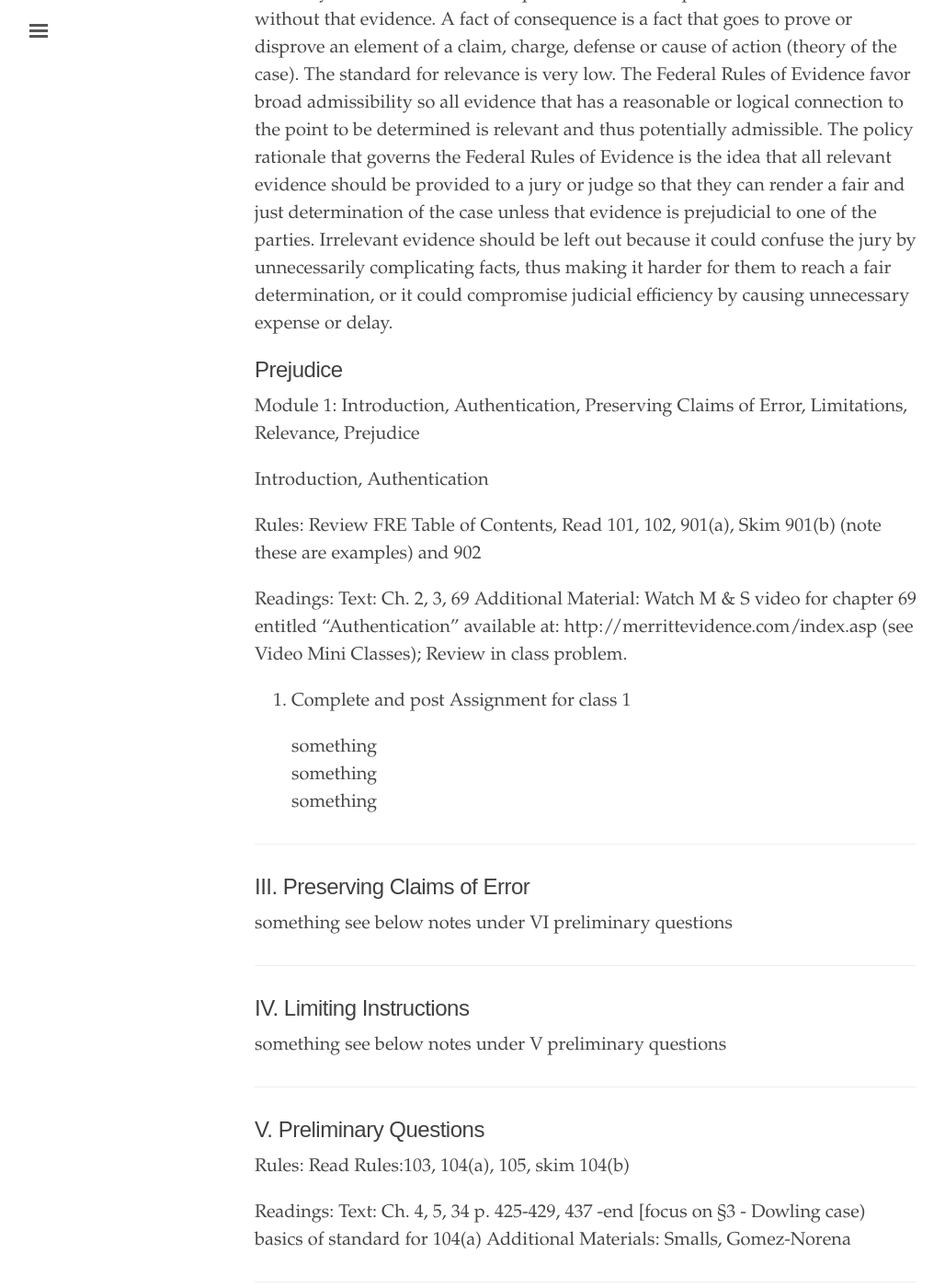
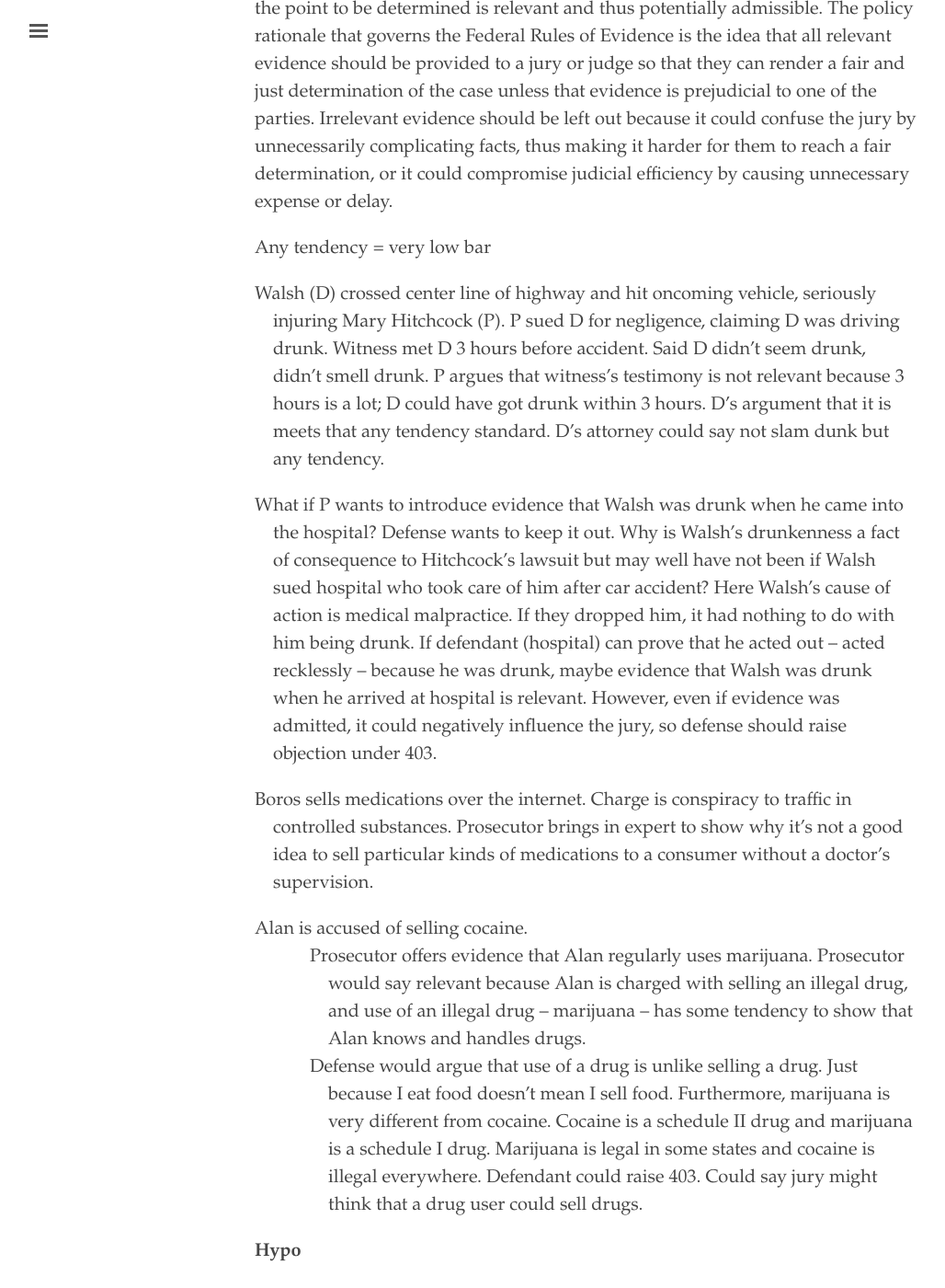
Before and after one commit to binipringle/right-to-be-forgotten, a Jekyll site: the page built from _texts/0-outline.md, in a window 1280 px wide and 1400 px high, scrolled down 3679 px. Shown: the whole window at 92% size, without its empty margins (3-1031 px from the left). Built offline with Jekyll 4.4.1, drawn with Linux system fonts in a browser that asks for light colours; some of the changed text lies outside the part shown.

Commit message:
moved some stuff to notes and added to relevance

```diff
--- a/_texts/0-outline.md
+++ b/_texts/0-outline.md
@@ -54,17 +50,17 @@ To admit evidence, the court requires that the evidence be authenticated or iden
 
 **Types of evidence**
 
-- **Oral testimony** (pp 6-7):
-- {:.indent-5}**Fact witnesses** are “people who perceived facts related to the lawsuit and testify about those facts.” The law does not give “eyewitness” special status over other kinds of fact witness.
-- {:.indent-5}**Expert witnesses** “use specialized knowledge to interpret evidence or explain it to the jury.” Do not need to have firsthand knowledge of the controversy in question.
-- {:.indent-5}**Character witnesses** “offer information about the good or the bad character of a party or witness.” The FRE limits the use of character witnesses.
+- **Oral testimony** is offered as evidence by fact witnesses, expert witnesses and character witnesses (pp 6-7).
+- {:.indent-3}**Fact witnesses** are “people who perceived facts related to the lawsuit and testify about those facts.” The law does not give “eyewitness” special status over other kinds of fact witness.
+- {:.indent-3}**Expert witnesses** “use specialized knowledge to interpret evidence or explain it to the jury.” Do not need to have firsthand knowledge of the controversy in question.
+- {:.indent-3}**Character witnesses** “offer information about the good or the bad character of a party or witness.” The FRE limits the use of character witnesses.
 - **Real evidence** is “any physical evidence that a party claims played a direct role in the controversy.” (p. 8)
 - **Documentary evidence** "encompasses any type of writing or recording of information.” (p. 8)
 - **Demonstrative evidence** is “not an object that played a role in the disputed events. (…) Charts, tables, pictures, maps and graphs are common types of demonstrative evidence.” (pp. 8-9)
 - **Stipulations** are when both parties agree on a fact. When they do, they can stipulate that the fact is true for the purposes of litigation. (p. 9)
 - **Judicial Notice** is when “if a fact is indisputably true (…) the trial judge can take judicial notice of the fact.” The fact must be either “generally known” or “accurately and readily determined.” (p. 10)
 - **Circumstantial evidence** (FRE does not use this phrase) is “any evidence that requires the jury to make an inference connecting the evidence with a disputed fact.” (p. 14). Compare with direct evidence, which “requires no inferential bridge; it directly establishes a contested fact.” (p. 14).
-- {:.indent-5}*Note to ask Valentine if true: All evidence - including direct evidence - depends on some inferences. “The longer the chain of inferences, … the less likely the jury will reach the decision [a party] desire[s].” (p. 17).*
+- {:.indent-3}*Note to ask Valentine if true: All evidence - including direct evidence - depends on some inferences. “The longer the chain of inferences, … the less likely the jury will reach the decision [a party] desire[s].” (p. 17).*
 
 ---
 
@@ -73,6 +69,8 @@ To admit evidence, the court requires that the evidence be authenticated or iden
 **Rule 103** provides that a party may claim error in a ruling to admit or exclude evidence only if the error affects a substantial right of the party **and** (1) if the ruling admits evidence, a party, on the record, (A) timely objects or moves to strike; **and** (B) states the specific ground, unless it was apparent from the context; **or** (2) if the ruling excludes evidence, a party informs the court of its substance by an offer of proof, unless the substance was apparent from the context. Fed. R. Evid. 103.
 
 A court may take notice of a plain error affecting a substantial right, even if the claim of error was not properly preserved. Fed. R. Evid. 103(e). Plain error is an error that is so egregious that a reasonable person would lose faith in the justice system.
+
+To be successful on appeal an appellant will have to convince the appellate court that the trial judge’s evidentiary determination was both abuse of discretion and plain error, and a substantial right was violated (violation of substantial right is when the outcome of the trial would have been different if that evidence had been handled differently).
 
 ---
 
@@ -85,6 +83,30 @@ A court may take notice of a plain error affecting a substantial right, even if
 ## Relevance
 
 Under Rule 401 of the Federal Rules of Evidence, evidence is relevant if has any tendency to make a fact of consequence more or less probable than it would be without that evidence. A fact of consequence is a fact that goes to prove or disprove an element of a claim, charge, defense or cause of action (theory of the case). The standard for relevance is very low. The Federal Rules of Evidence favor broad admissibility so all evidence that has a reasonable or logical connection to the point to be determined is relevant and thus potentially admissible. The policy rationale that governs the Federal Rules of Evidence is the idea that all relevant evidence should be provided to a jury or judge so that they can render a fair and just determination of the case unless that evidence is prejudicial to one of the parties. Irrelevant evidence should be left out because it could confuse the jury by unnecessarily complicating facts, thus making it harder for them to reach a fair determination, or it could compromise judicial efficiency by causing unnecessary expense or delay.
+
+Any tendency = very low bar
+
+- Walsh (D) crossed center line of highway and hit oncoming vehicle, seriously injuring Mary Hitchcock (P). P sued D for negligence, claiming D was driving drunk. Witness met D 3 hours before accident. Said D didn't seem drunk, didn’t smell drunk. P argues that witness’s testimony is not relevant because 3 hours is a lot; D could have got drunk within 3 hours. D’s argument that it is meets that any tendency standard. D’s attorney could say not slam dunk but any tendency.
+
+- What if P wants to introduce evidence that Walsh was drunk when he came into the hospital?  Defense wants to keep it out. Why is Walsh’s drunkenness a fact of consequence to Hitchcock’s lawsuit but may well have not been if Walsh sued hospital who took care of him after car accident? Here Walsh’s cause of action is medical malpractice. If they dropped him, it had nothing to do with him being drunk. If defendant (hospital) can prove that he acted out – acted recklessly – because he was drunk, maybe evidence that Walsh was drunk when he arrived at hospital is relevant. However, even if evidence was admitted, it could negatively influence the jury, so defense should raise objection under 403.
+
+- Boros sells medications over the internet. Charge is conspiracy to traffic in controlled substances.  Prosecutor brings in expert to show why it’s not a good idea to sell particular kinds of medications to a consumer without a doctor’s supervision.
+
+- Alan is accused of selling cocaine.
+- {:.indent-3}Prosecutor offers evidence that Alan regularly uses marijuana. Prosecutor would say relevant because Alan is charged with selling an illegal drug, and use of an illegal drug – marijuana – has some tendency to show that Alan knows and handles drugs.
+- {:.indent-3}Defense would argue that use of a drug is unlike selling a drug. Just because I eat food doesn’t mean I sell food. Furthermore, marijuana is very different from cocaine. Cocaine is a schedule II drug and marijuana is a schedule I drug. Marijuana is legal in some states and cocaine is illegal everywhere. Defendant could raise 403. Could say jury might think that a drug user could sell drugs.
+
+**Hypo**
+
+Greg (D) is accused of assaulting Alex. The prosecutor calls a psychic to the stand, who testifies that the day before the assault, she had a vision of the future in which she saw Alex stabbing Greg’s wife with a steak knife. D's objection: not relevant under 401. The issue is whether the psychic's testimony is relevant.
+
+Offer of proof: The psychic testifies that greg visited her every week and has done so for the past 15 years. She testifies that he always followed her advice and believed her visions, and that she related this vision to him the morning of the assault. Is it relevant now? Yes. It could give Greg’s motive. Although prosecutors don’t have to show motive, it is relevant because it ties it all together.
+
+Defense attorney would still push back. Defense attorney would say that it’s not relevant because what witness said is hearsay. Say that the inferential leap is too great. We are expected to infer Greg’s reaction to being told that Alex stabbed his wife is to assault the person who allegedly stabbed his wife.
+
+401 and 403 often play off each other.
+
+
 
 ## Prejudice
 
```
Also changed, not shown: other parts of _texts/0-outline.md (+0 -4 lines), _texts/4-classnotes.md (+4 -2 lines).
